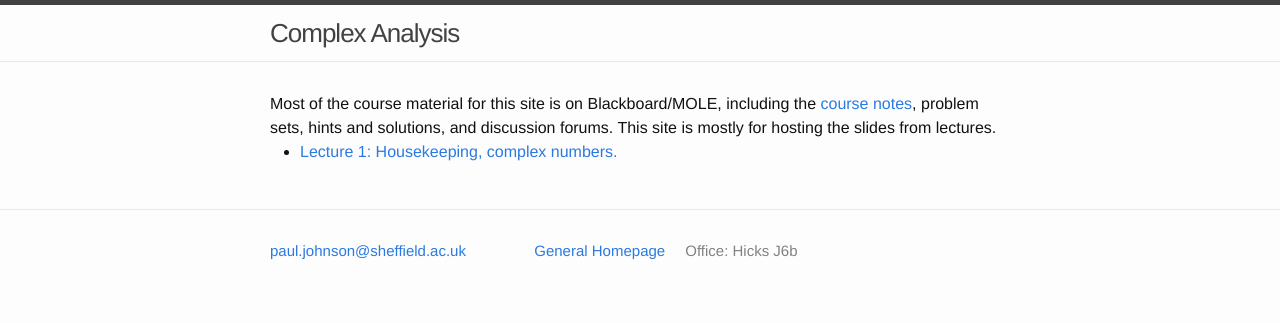
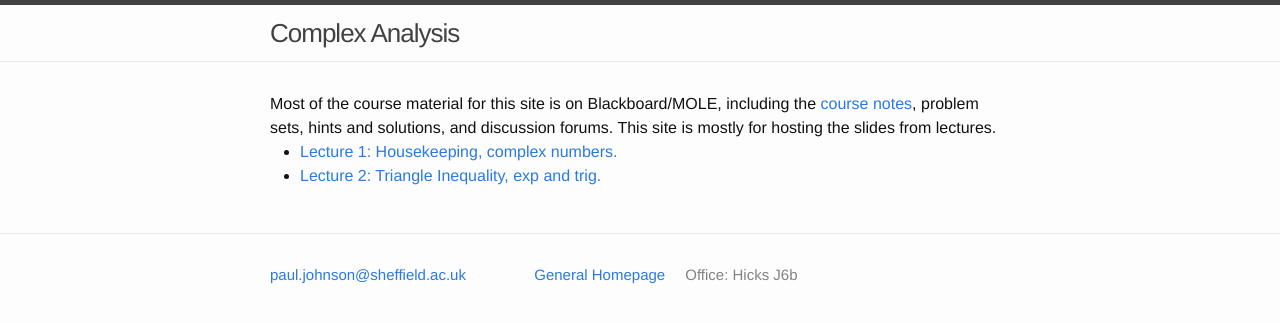
Before and after one commit to ptwiddle/MAS332-Complex-Analysis, a Jekyll site: the page built from index.html, in a window 1280 px wide. Shown: the top 323 px of the page. Built offline with Jekyll 4.4.1, drawn with Linux system fonts in a browser that asks for light colours.

Commit message:
Update index.html

```diff
--- a/index.html
+++ b/index.html
@@ -7,7 +7,8 @@ layout: default
   Most of the course material for this site is on Blackboard/MOLE, including the <a href="./MAS332LectureNotes.pdf">course notes</a>, problem sets, hints and solutions, and discussion forums.  This site is mostly for hosting the slides from lectures.
 
   <ul>
-<li> <a href="./Slides/Lecture1.pdf">Lecture 1: Housekeeping, complex numbers. </li>
+    <li> <a href="./Slides/Lecture1.pdf">Lecture 1: Housekeeping, complex numbers.</a> </li>
+    <li> <a href="./Slides/Lecture2.pdf">Lecture 2: Triangle Inequality, exp and trig.</a></li>
 
     </ul>
 
```
